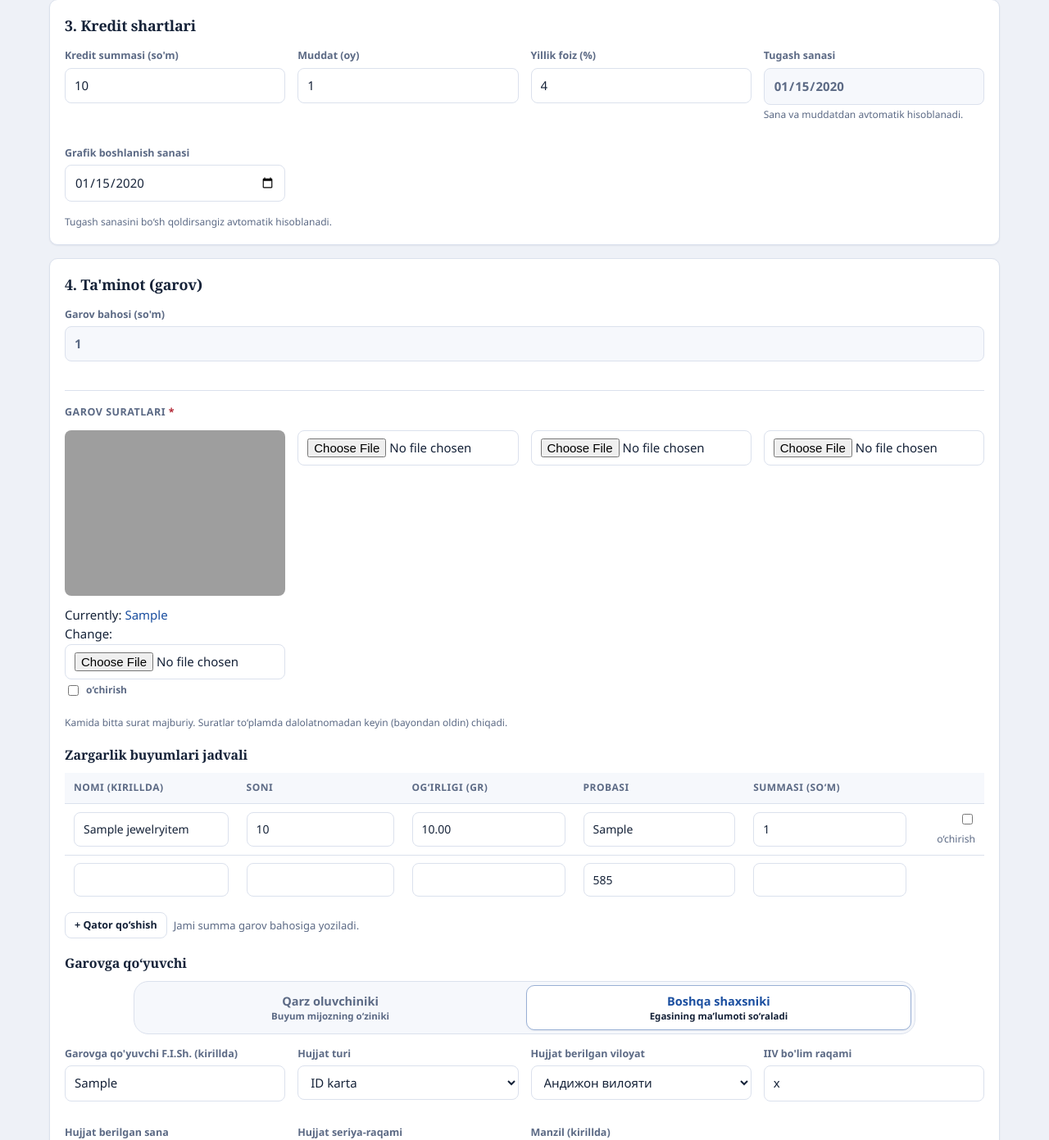
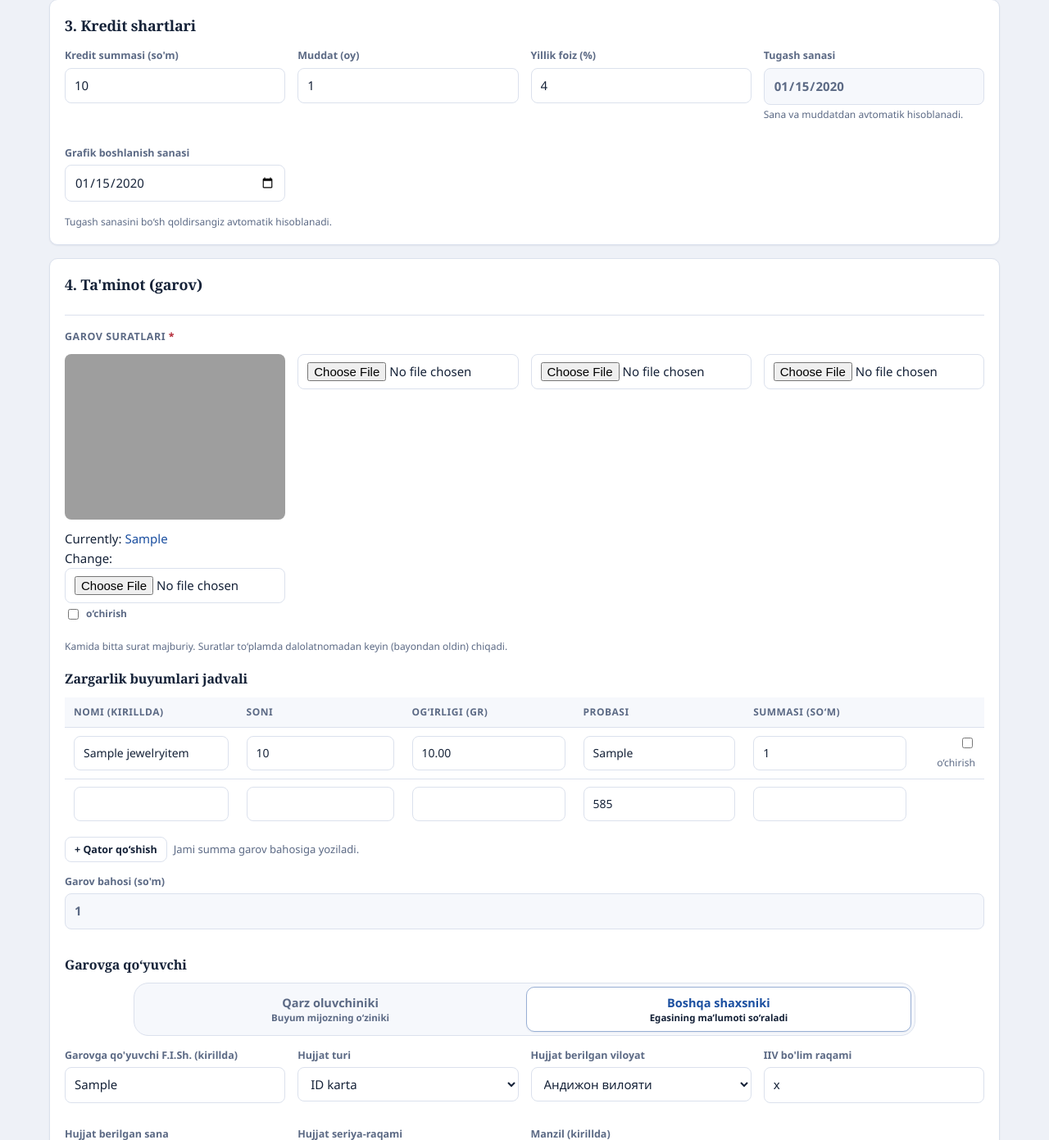
Before and after one commit to OSSWebDeveloper/LomBo, a Django app: page /shartnoma/1/tahrir/ in a window 1280 px wide. Shown: the part 1000-2391 px from the top of the page at 82% size. Run offline with Django 5.2, Linux system fonts and the light colour scheme; a user stored in the database is signed in; tables that the repository leaves empty hold one stand-in row (values such as "Sample post"); grey boxes are pictures that could not be loaded.

Commit message:
Zargarlikda garov bahosi maydoni jadval ostida, «Garovga qo'yuvchi» ustida

```diff
--- a/templates/contracts/contract_form.html
+++ b/templates/contracts/contract_form.html
@@ -123,8 +123,11 @@
 
   <div class="card">
     <h2 style="margin-top:0">4. Ta'minot (garov)</h2>
-    <div class="grid">
-      {% include 'contracts/_field.html' with field=form.garov_value extra_class='garov-field' %}
+    {# Zargarlikda bu qator JS orqali jadval ostiga (#garov-joy-zargarlik) ko'chadi #}
+    <div id="garov-joy-tepa">
+      <div class="grid" id="garov-qator">
+        {% include 'contracts/_field.html' with field=form.garov_value extra_class='garov-field' %}
+      </div>
     </div>
 
     <hr class="ajratgich">
@@ -178,6 +181,8 @@
         <button type="button" class="btn btn-secondary btn-sm" id="add-jewelry">+ Qator qo‘shish</button>
         <span class="muted">Jami summa garov bahosiga yoziladi.</span>
       </div>
+
+      <div id="garov-joy-zargarlik" style="margin-top:14px"></div>
 
       <h3 style="margin-top:18px">Garovga qo‘yuvchi</h3>
       <div class="almashtirgich" id="pledgor-tanlov">
@@ -441,8 +446,21 @@
     t.addEventListener('change', egasiHolati);
   });
 
+  var garovQator = document.getElementById('garov-qator');
+  var garovJoylari = {
+    tepa: document.getElementById('garov-joy-tepa'),
+    zargarlik: document.getElementById('garov-joy-zargarlik')
+  };
+
   function toggle(){
     var v = sel.value;
+    // Zargarlikda garov bahosi jadval ostida, «Garovga qo'yuvchi» ustida turadi.
+    // Ko'chirish bloklarni o'chirib-yoqishdan OLDIN — aks holda yashirin
+    // zargarlik bloki ichida qolib, maydon disabled bo'lib qoladi.
+    if (garovQator) {
+      var joy = (v === 'zargarlik') ? garovJoylari.zargarlik : garovJoylari.tepa;
+      if (joy && garovQator.parentNode !== joy) joy.appendChild(garovQator);
+    }
     for (var k in blocks){
       var yashirin = (k !== v);
       blocks[k].classList.toggle('hidden', yashirin);
```
